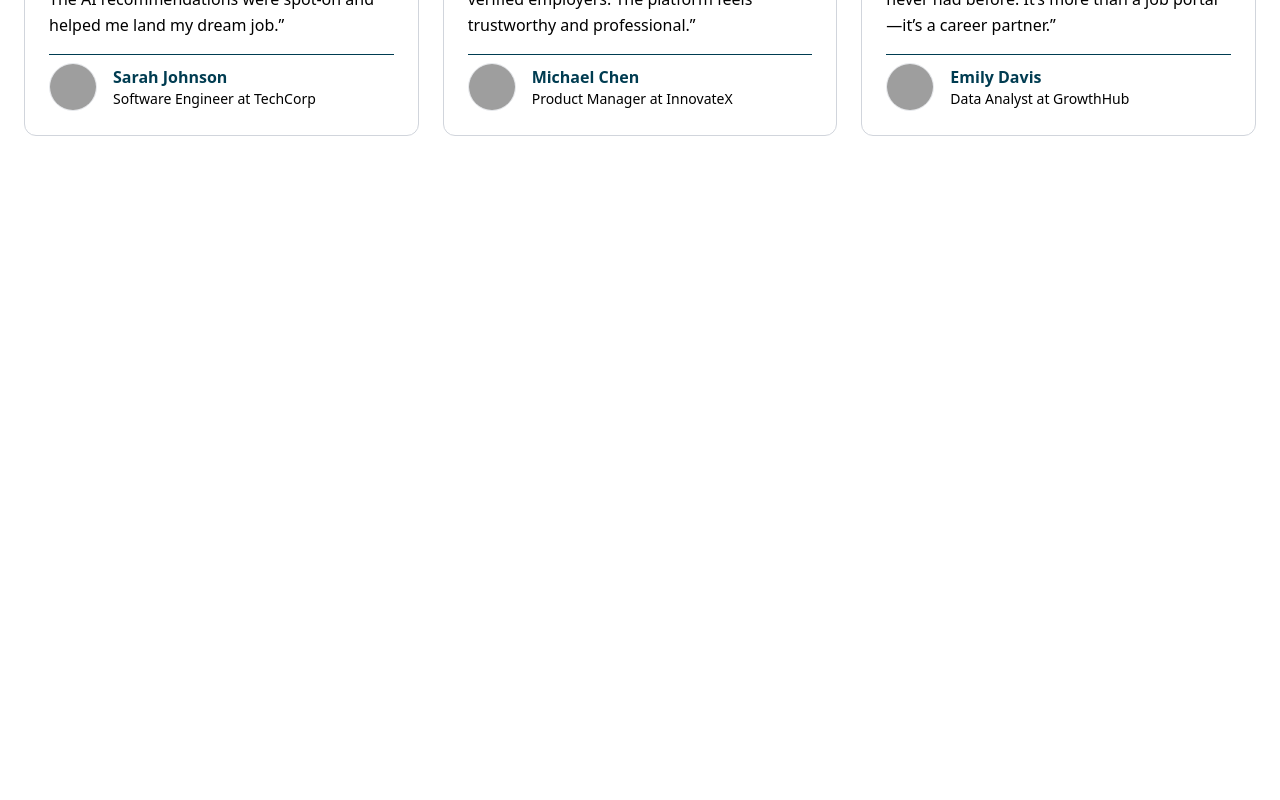
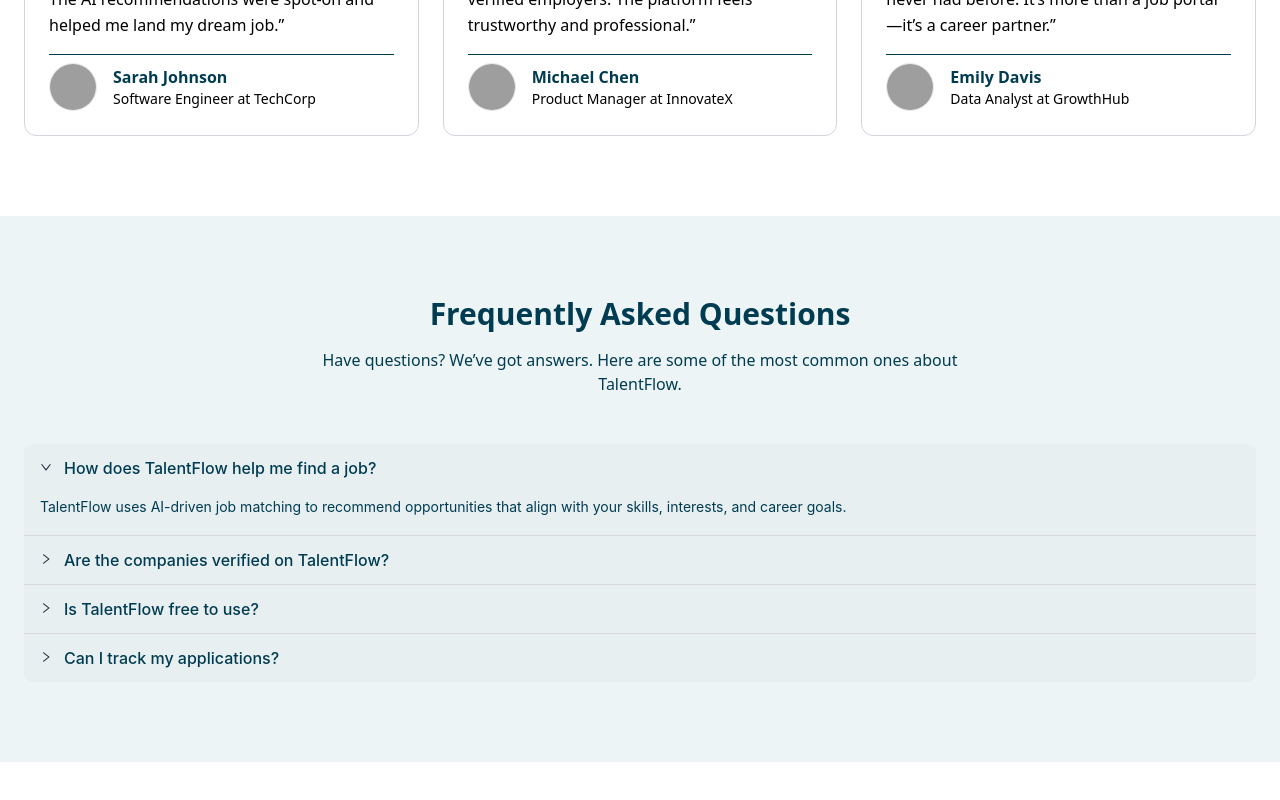
Before and after one commit to ArunRoy404/Talent-Flow, a Next.js app: page / in a window 1280 px wide. Shown: the part 1832-2632 px from the top of the page. Before the commit the page ends 2128 px from the top, so only its background shows below. Built offline with nearby package versions, Linux system fonts and the light colour scheme; grey boxes are pictures that could not be loaded; what @ant-design/nextjs-registry would draw is missing.

Commit message:
feat: FAQ section added

```diff
--- a/src/app/page.js
+++ b/src/app/page.js
@@ -1,3 +1,4 @@
+import FAQ from "@/sections/FAQ";
 import Features from "@/sections/Features";
 import Hero from "@/sections/Hero";
 import Testimonials from "@/sections/Testimonials";
@@ -10,6 +11,7 @@ export default function Home() {
       <TrendingJobs/>
       <Features/>
       <Testimonials/>
+      <FAQ/>
     </main>
   );
 }
--- /dev/null
+++ b/src/sections/FAQ.jsx
@@ -0,0 +1,66 @@
+import { Collapse } from "antd";
+
+const FAQ = () => {
+    const faqs = [
+        {
+            key: "1",
+            question: "How does TalentFlow help me find a job?",
+            answer:
+                "TalentFlow uses AI-driven job matching to recommend opportunities that align with your skills, interests, and career goals.",
+        },
+        {
+            key: "2",
+            question: "Are the companies verified on TalentFlow?",
+            answer:
+                "Yes! We ensure that all employers are verified to provide a secure and transparent job search experience.",
+        },
+        {
+            key: "3",
+            question: "Is TalentFlow free to use?",
+            answer:
+                "Absolutely. Job seekers can explore, apply, and access career tools for free. Employers may have premium options.",
+        },
+        {
+            key: "4",
+            question: "Can I track my applications?",
+            answer:
+                "Yes, you can track your job applications directly from your dashboard and stay updated on the status.",
+        },
+    ];
+
+    return (
+        <section className="bg-bg-container py-12 md:py-20 bg-base">
+            <div className="container mx-auto px-6">
+                {/* Header */}
+                <div className="text-center mb-12">
+                    <h2 className="text-3xl font-bold text-secondary mb-4">
+                        Frequently Asked Questions
+                    </h2>
+                    <p className="text-secondary max-w-2xl mx-auto">
+                        Have questions? We’ve got answers. Here are some of the most common
+                        ones about TalentFlow.
+                    </p>
+                </div>
+
+                {/* FAQ Collapse */}
+                <Collapse
+                    bordered={false}
+                    defaultActiveKey={['1']}
+                    items={faqs.map((faq) => ({
+                        key: faq.key,
+                        label: (
+                            <span className="text-base font-medium text-secondary">
+                                {faq.question}
+                            </span>
+                        ),
+                        children: (
+                            <p className="text-secondary leading-relaxed">{faq.answer}</p>
+                        ),
+                    }))}
+                />
+            </div>
+        </section>
+    );
+};
+
+export default FAQ;
```
